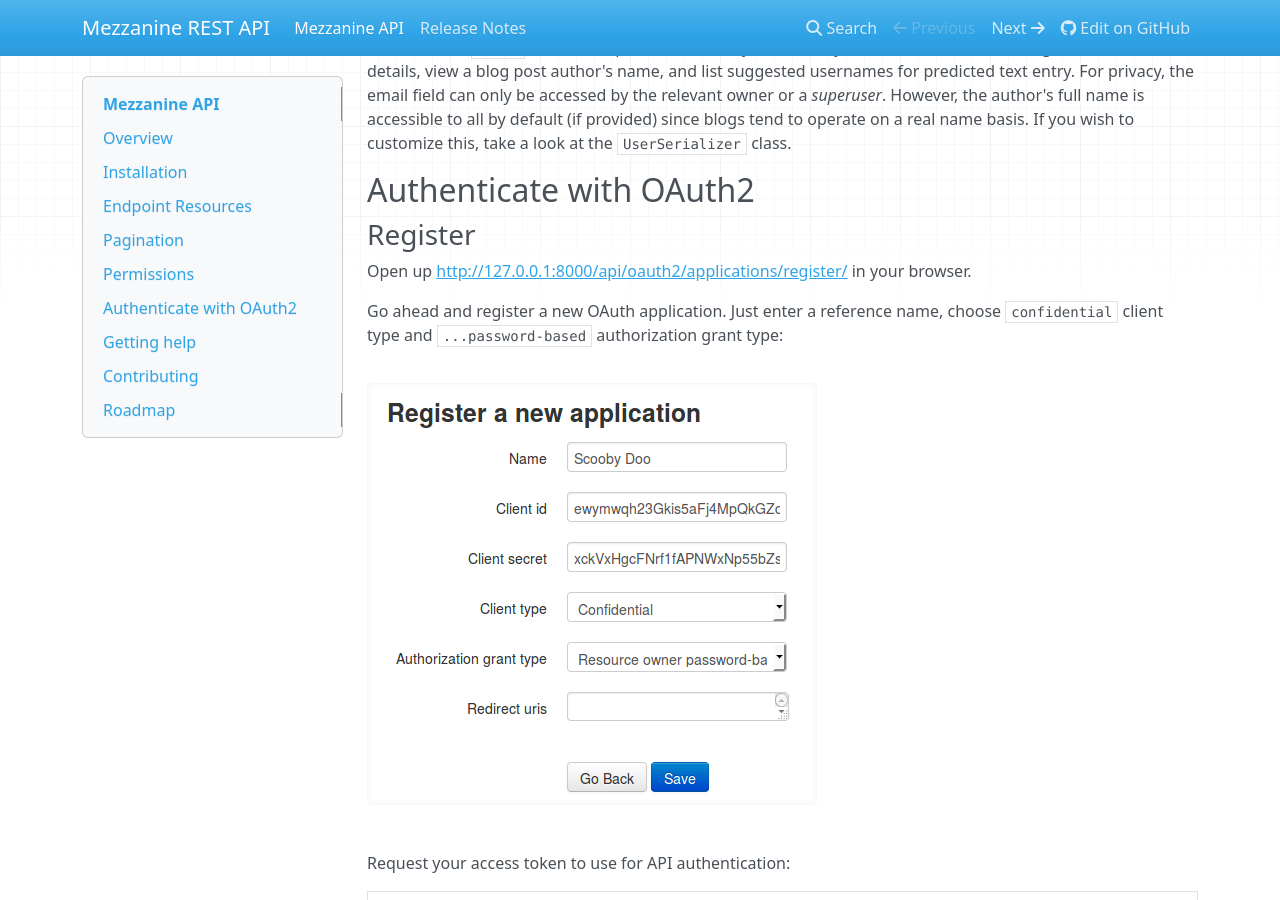
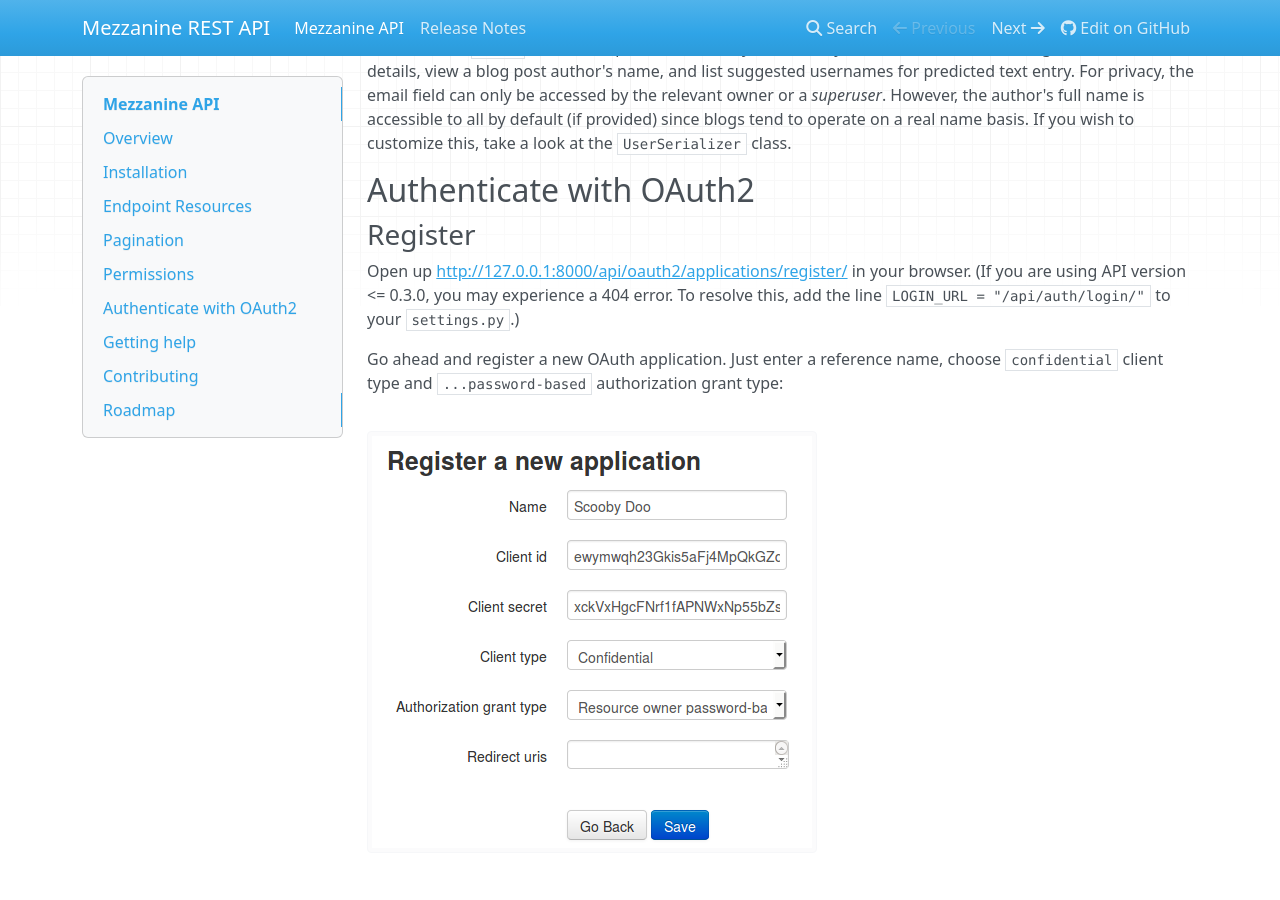
Before and after one commit to gcushen/mezzanine-api, an MkDocs documentation site: the page built from docs/index.md, in a window 1280 px wide and 900 px high, scrolled down 3994 px. Built offline with MkDocs 1.6.1, drawn with Linux system fonts in a browser that asks for light colours; nearby versions of some CDN libraries.

Commit message:
Edit docs

```diff
--- a/docs/index.md
+++ b/docs/index.md
@@ -138,7 +138,7 @@ at the `UserSerializer` class.
 
 ### Register
 
-Open up [http://127.0.0.1:8000/api/oauth2/applications/register/](http://127.0.0.1:8000/api/oauth2/applications/register/) in your browser.
+Open up [http://127.0.0.1:8000/api/oauth2/applications/register/](http://127.0.0.1:8000/api/oauth2/applications/register/) in your browser. (If you are using API version <= 0.3.0, you may experience a 404 error. To resolve this, add the line `LOGIN_URL = "/api/auth/login/"` to your `settings.py`.)
 
 Go ahead and register a new OAuth application. Just enter a reference name, choose `confidential` client type and
 `...password-based` authorization grant type:
```
